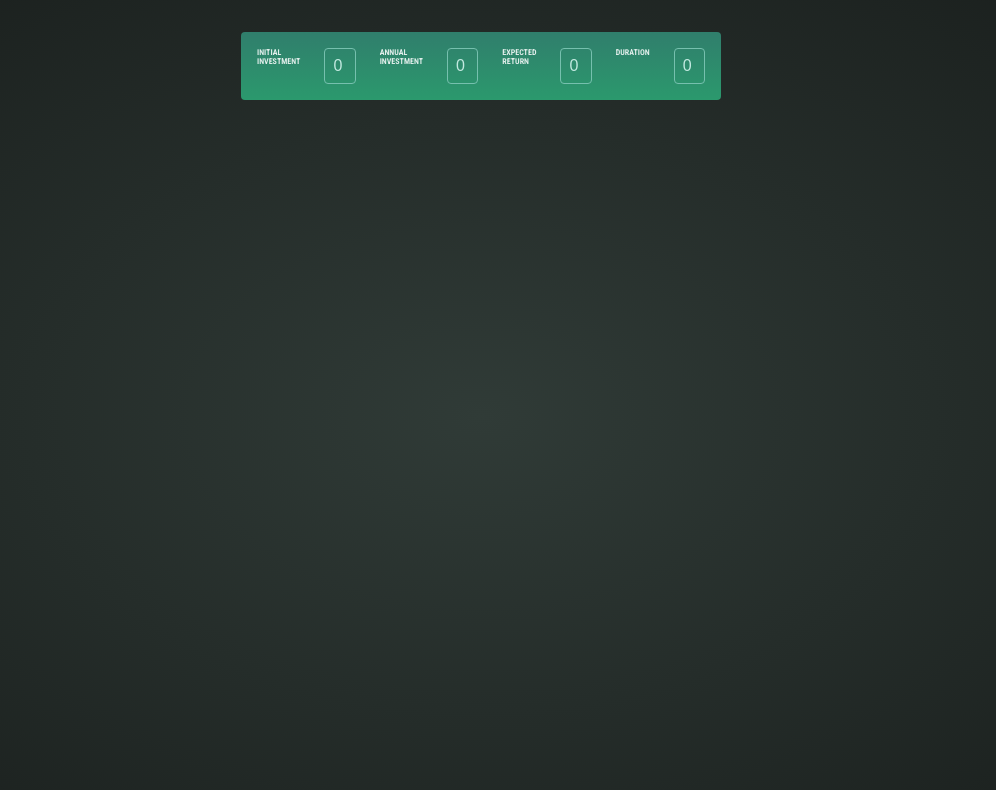
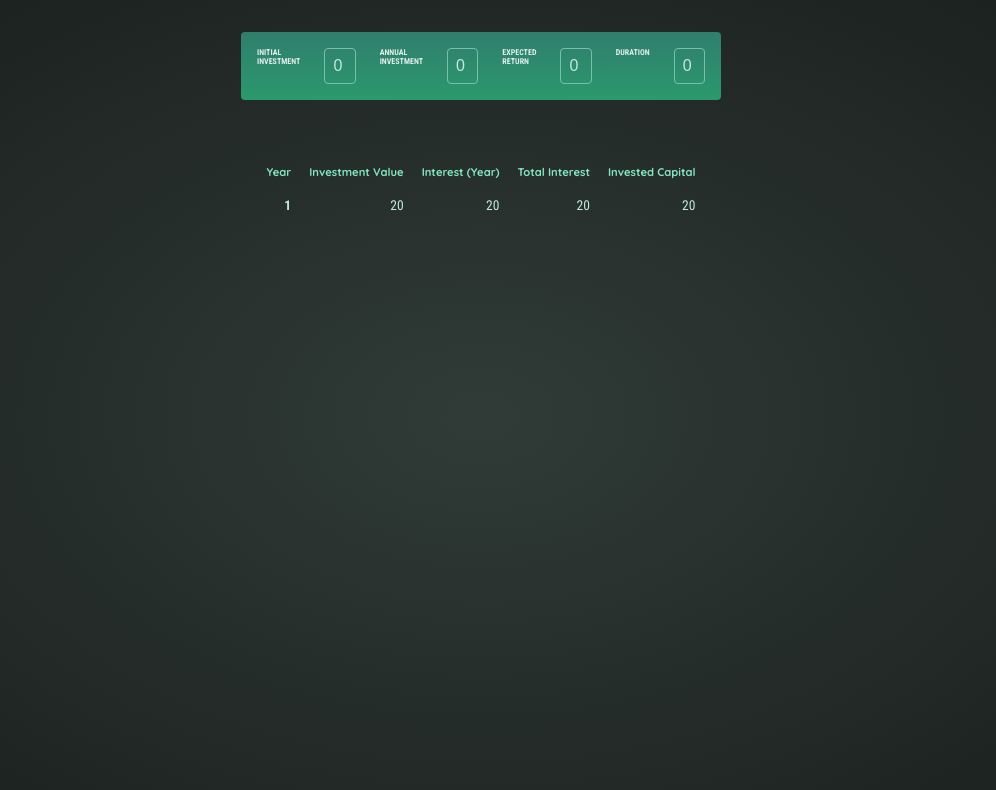
Before and after one commit to ikalakhi/Ivestment-calculator, a React (Vite) app: page / in a window 1280 px wide. Shown: the top 790 px of the page, without its empty margins (159-1155 px from the left). Built offline with nearby package versions, Linux system fonts and the light colour scheme.

Commit message:
adding the results component + fixing userInput component

```diff
--- a/src/App.jsx
+++ b/src/App.jsx
@@ -1,9 +1,11 @@
+import Results from "./components/results";
 import UserInput from "./components/userInput";
 
 function App() {
   return (
     <>
       <UserInput/>
+      <Results/>
     </>
   )
 }
--- /dev/null
+++ b/src/components/results.jsx
@@ -0,0 +1,26 @@
+export default function Results() {
+    return(
+        <div  className="center">
+            <table id="result">
+                <thead>
+                    <tr>
+                        <th>Year</th>
+                        <th>Investment Value</th>
+                        <th>Interest (Year)</th>
+                        <th>Total Interest</th>
+                        <th>Invested Capital</th>
+                    </tr>
+                </thead>
+                <tbody>
+                    <tr>
+                        <th>1</th>
+                        <td>20</td>
+                        <td>20</td>
+                        <td>20</td>
+                        <td>20</td>
+                    </tr>
+                </tbody>
+            </table>
+        </div>
+    );
+}
```
